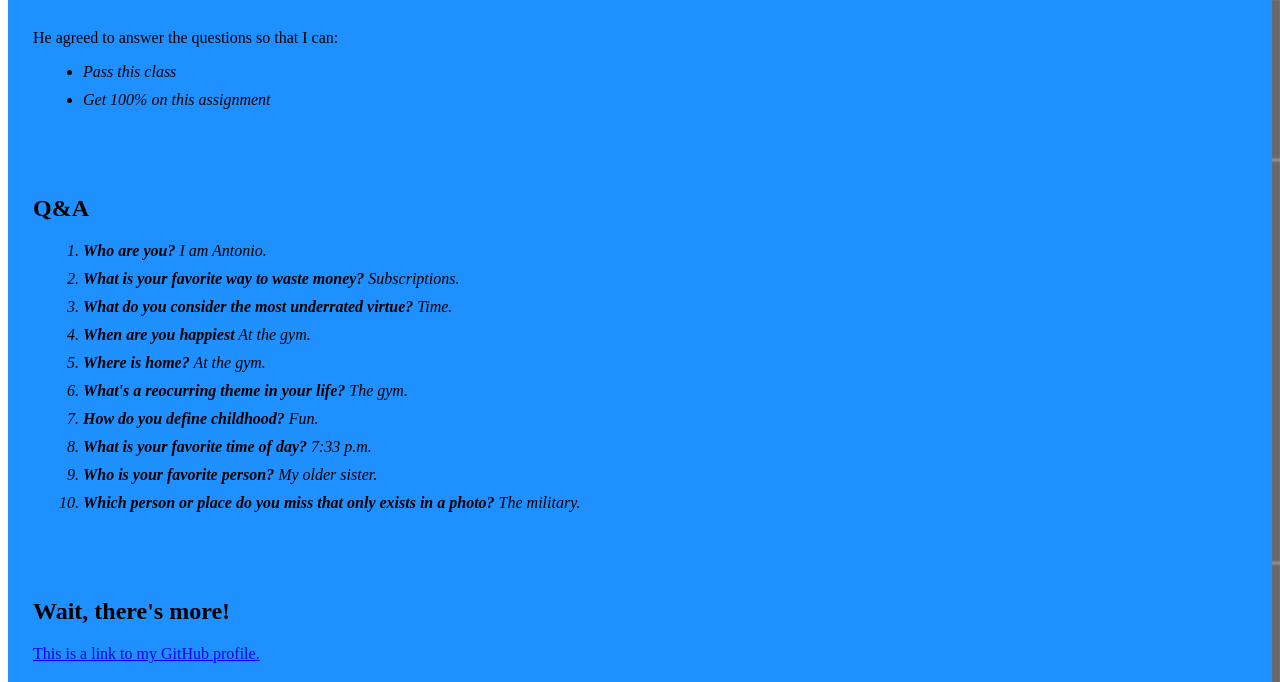
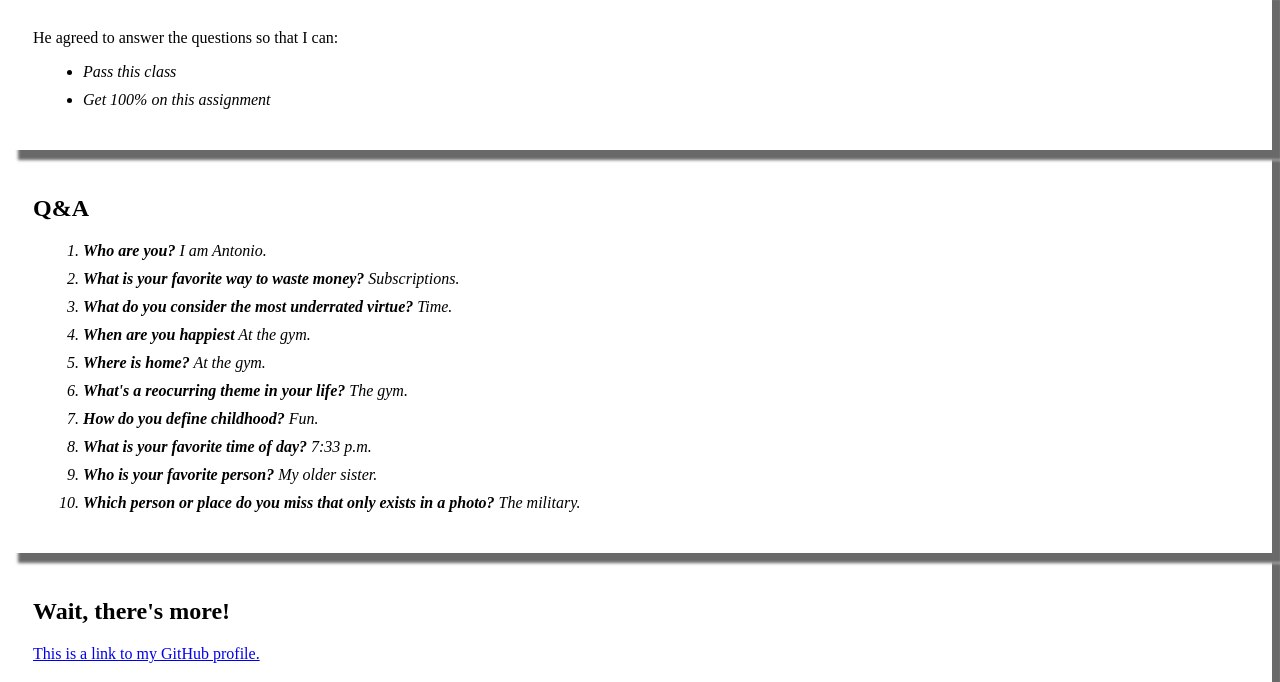
Before and after one commit to xericguzman/css-interview, a plain HTML site: page index.html in a window 1280 px wide. Shown: the part 351-1033 px from the top of the page. Drawn offline with Linux system fonts and the light colour scheme.

Commit message:
Update styles.css

```diff
--- a/styles.css
+++ b/styles.css
@@ -1,5 +1,4 @@
-div {border: blue;
-    background-color: dodgerblue;
+div {border: 4px blue;
     box-shadow: 10px 10px 3px dimgray;
     padding: 25px;
 }
```
